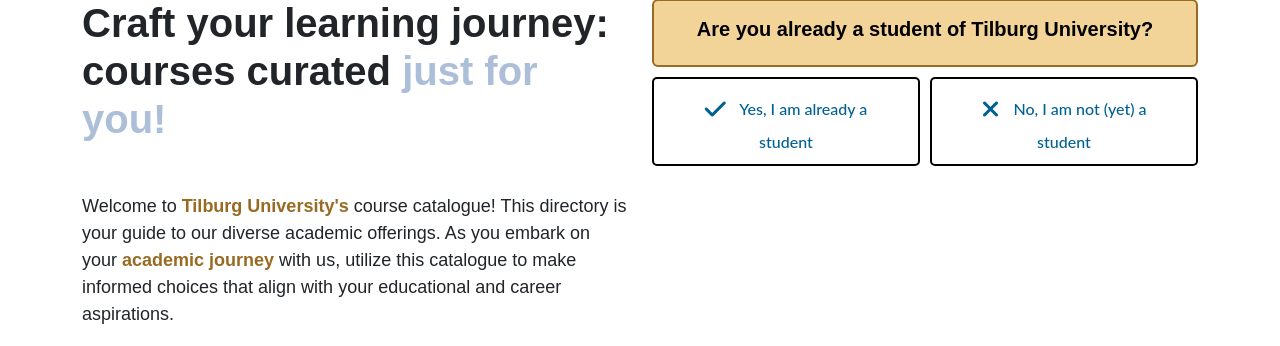
After one commit to Roosvansambeek/thesis_bow_, a Flask app: page /welcome in a window 1280 px wide. The commit adds this page. Shown: the part 454-800 px from the top of the page. Run offline with Flask 3, Linux system fonts and the light colour scheme; some libraries are stand-ins or nearby versions.

Commit message:
added a welcome page (landing page)

```diff
--- a/app.py
+++ b/app.py
@@ -13,6 +13,9 @@ def hello_world():
     courses = load_courses_from_db()
     return render_template('home.html', courses=courses, filters=filters)
 
+@app.route("/welcome")
+def welcome():
+    return render_template('welcome.html')
 
 @app.route("/api/courses")
 def list_courses():
--- a/templates/bootstrap.html
+++ b/templates/bootstrap.html
@@ -1,5 +1,14 @@
 <meta charset="utf-8">
-  <meta name="viewport" content="width=device-width, initial-scale=1">
-  <link href="https://cdn.jsdelivr.net/npm/bootstrap@5.3.0/dist/css/bootstrap.min.css" rel="stylesheet">
-  <link rel="stylesheet" href="https://cdn.jsdelivr.net/npm/bootstrap-icons@1.10.5/font/bootstrap-icons.css">
-  <script src="https://cdn.jsdelivr.net/npm/bootstrap@5.3.0/dist/js/bootstrap.bundle.min.js"></script>
+    <meta name="viewport" content="width=device-width, initial-scale=1">
+
+    <!-- Bootstrap CSS -->
+    <link href="https://cdn.jsdelivr.net/npm/bootstrap@5.3.0/dist/css/bootstrap.min.css" rel="stylesheet">
+
+    <!-- Bootstrap Icons CSS -->
+    <link rel="stylesheet" href="https://cdn.jsdelivr.net/npm/bootstrap-icons@1.10.5/font/bootstrap-icons.css">
+
+    <!-- FontAwesome CSS -->
+    <script src="https://kit.fontawesome.com/78e15a0d97.js" crossorigin="anonymous"></script>
+
+    <!-- Bootstrap JS -->
+    <script src="https://cdn.jsdelivr.net/npm/bootstrap@5.3.0/dist/js/bootstrap.bundle.min.js"></script>
--- /dev/null
+++ b/templates/welcome.html
@@ -0,0 +1,144 @@
+<!DOCTYPE html>
+<html lang="en">
+<head>
+    <title>Landing Page</title>
+    {% include 'bootstrap.html' %}
+    <style>
+        body {
+            font-family: Arial, sans-serif;
+            margin: 0;
+            padding: 0;
+        }
+
+        .center-object {
+           display: flex;
+           justify-content: center;
+           align-items: center;
+           margin-block: 20px;
+        }
+
+        #TiU_logo {
+           margin-top: 20px;
+           margin-bottom: 20px;
+           width: 40%;
+           max-width: 100%;
+           height: auto;
+        }
+
+        .card {
+          text-align: center;
+          border: 2px solid #986B23;
+          width: 80%;
+          background-color: #006094
+        }
+
+        .custom-crd {
+          background-color: #F2D398;
+          border: 2px solid #986B23;
+          color: black;
+          width: 100%;
+        }
+
+        .custom-btn {
+            background-color: #006094;
+            border: 2px solid #986B23;
+            color: #006094;
+            width: 100%;
+          }
+
+        p {
+          font-size: 18px;
+          margin-top: 50px;
+        }
+
+        i {
+          font-size: 18px;
+          margin-block: 20px;
+          margin-right: 10px;
+        }
+
+        .custom-btn {
+          padding: 10px 25px; /* Adjust this as per your need */
+          border: 2px solid #000;
+          font-family: 'Lato', sans-serif;
+          font-weight: 500;
+          background: transparent;
+          cursor: pointer;
+          transition: all 0.3s ease;
+          position: relative;
+          display: inline-flex; /* Use flexbox for alignment */
+          align-items: center;  /* Vertically align content */
+          justify-content: center; /* Horizontally center content */
+          border-radius: 5px;
+          margin-block: 10px;
+        }
+
+        .btn-1 {
+            transition: all 0.3s ease;
+        }
+
+        .btn-1:hover {
+            box-shadow:
+            -7px -7px 20px 0px #fff9,
+            -4px -4px 5px 0px #fff9,
+            7px 7px 20px 0px #0002,
+            4px 4px 5px 0px #0001;
+            font-weight: bold;
+        }
+
+        .btn-container {
+          display: flex;
+        }
+
+        .custom-btn.btn-1:first-child {
+          margin-right: 10px;  /* Adjust the value as needed for desired spacing */
+        }
+
+        a, a:hover, a:focus, a:active {
+          text-decoration: none;
+          color: inherit;
+          outline: none;
+        }
+    </style>
+</head>
+<body>
+<div id="banner">
+    <div class="row center-object">
+        <img class="img-fluid" id="TiU_logo" src="/static/TiU_logo.png" alt="TiU Logo">
+    </div>
+</div>
+
+<div class="container">
+    <div class="row">
+        <!-- Left Column -->
+        <div class="col">
+            <h1><b>Craft your learning journey: courses curated <span style="color: #ACBED8;">just for you!</span></b></h1>
+            <p>Welcome to <b><span style="color: #986B23;">Tilburg University's</span></b> course catalogue! This directory is your guide to our diverse academic offerings. As you embark on your <b><span style="color: #986B23;">academic journey</span></b> with us, utilize this catalogue to make informed choices that align with your educational and career aspirations.</p>
+        </div>
+
+        <!-- Right Column -->
+        <div class="col">
+          <div class="card custom-crd">
+              <div class="card-body">
+                  <h5><b>Are you already a student of Tilburg University?</b></h5>
+              </div>
+          </div>
+          <div class="btn-container">
+              <button class="custom-btn btn-1">
+                <a href="/" target="_blank">
+                  <i class="fa-solid fa-check fa-xl" style="color: #006094;"></i> Yes, I am already a student
+                </a>
+              </button>
+              <button class="custom-btn btn-1">
+                <a href="/" target="_blank">
+                  <i class="fa-solid fa-xmark fa-xl" style="color: #006094;"></i> No, I am not (yet) a student
+                </a>
+              </button>
+          </div>
+        </div>
+
+
+    </div>
+</div>
+</body>
+</html>
```
Also changed, not shown: pyproject.toml (added, +24 -0 lines), 5 other files.
